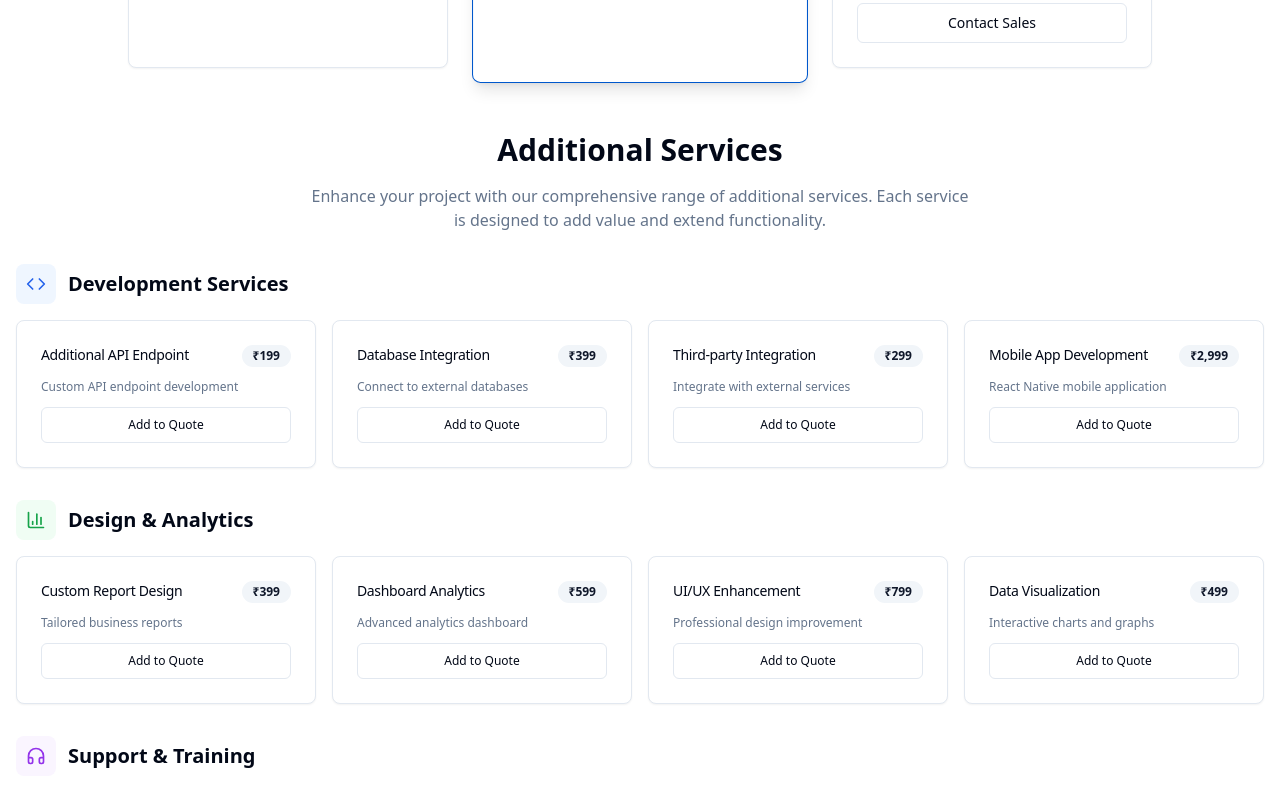
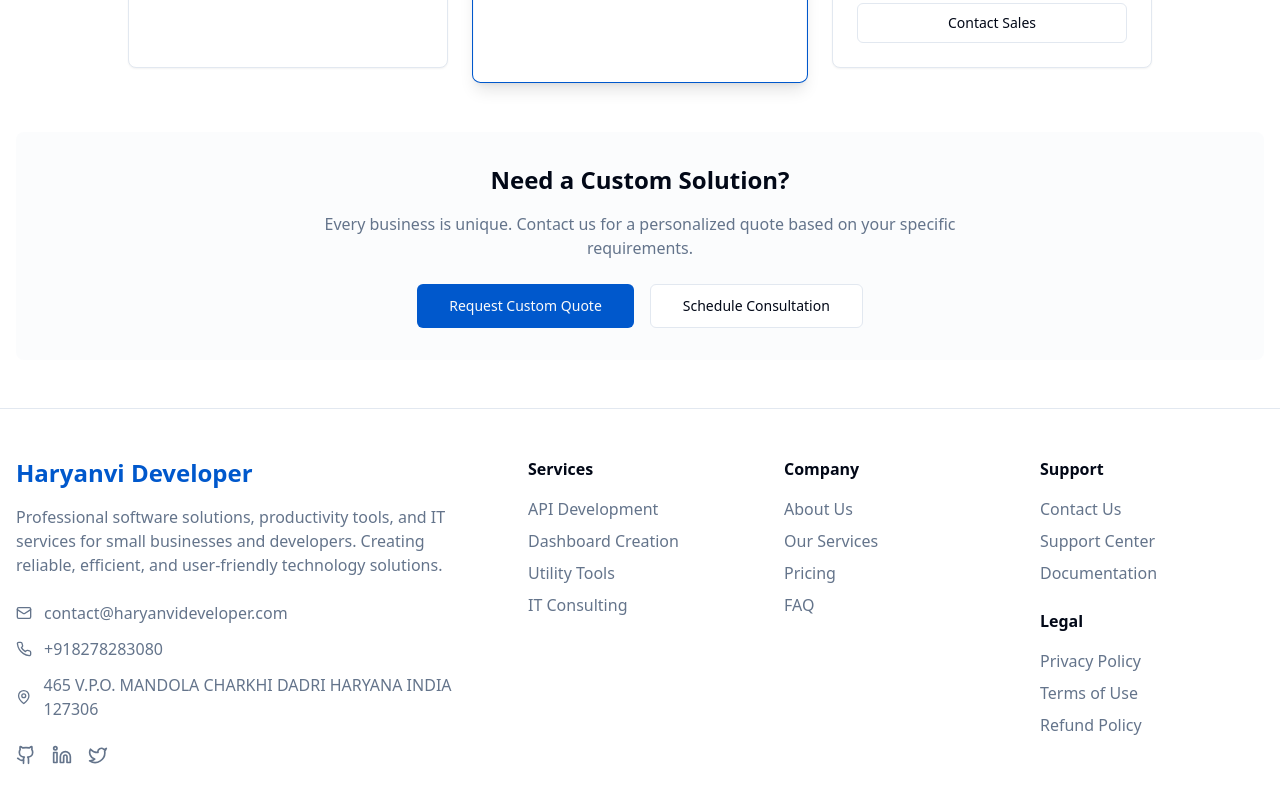
Before and after one commit to Rohit-Sangwan/haryanvi-tech-solutions, a React (Vite) app: page /pricing in a window 1280 px wide. Shown: the part 900-1690 px from the top of the page. Built offline with nearby package versions, Linux system fonts and the light colour scheme.

Commit message:
Refactor: Pricing page to show only plans
Removed all products and displayed only Starter, Professional, and Enterprise plans on the pricing page.

```diff
--- a/src/pages/Pricing.tsx
+++ b/src/pages/Pricing.tsx
@@ -1,7 +1,6 @@
 import { useNavigate } from "react-router-dom";
 import Navbar from "@/components/Navbar";
 import Footer from "@/components/Footer";
-import AdditionalServices from "@/components/AdditionalServices";
 import { Card, CardContent, CardDescription, CardHeader, CardTitle } from "@/components/ui/card";
 import { Button } from "@/components/ui/button";
 import { Check, Shield, Zap, Clock } from "lucide-react";
@@ -144,9 +143,6 @@ const Pricing = () => {
           ))}
         </div>
 
-        <div className="mb-12">
-          <AdditionalServices />
-        </div>
 
         <div className="text-center bg-muted/30 rounded-lg p-8">
           <h2 className="text-2xl font-semibold mb-4">Need a Custom Solution?</h2>
```
